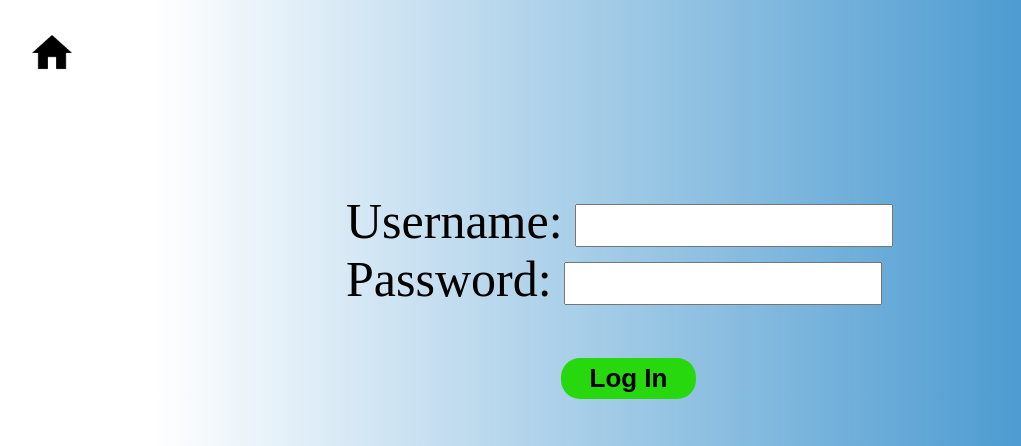
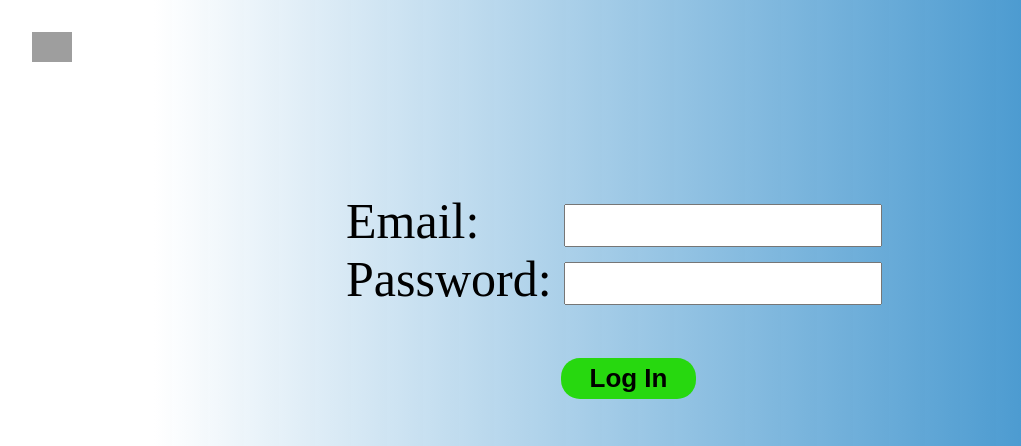
Before and after one commit to nomekop65/HackMatch, a Python web app: template HackMatch/HackMatch/Templates/HackMatch/logIn.html in a window 1280 px wide. Shown: the top 446 px of the page, without its empty margins (38-1059 px from the left). Run offline with Jinja, Linux system fonts and the light colour scheme; the template is opened without the code that fills it, so the values that code supplies are empty; grey boxes are pictures that could not be loaded.

Commit message:
Add files via upload

```diff
--- a/HackMatch/HackMatch/Templates/HackMatch/logIn.html
+++ b/HackMatch/HackMatch/Templates/HackMatch/logIn.html
@@ -3,16 +3,16 @@
 <head>
   <meta charset="UTF-8">
   <meta http-equiv="X-UA-Compatible" content="IE=edge">
-  <link rel="stylesheet" href="styleLogIn.css">
+  <link rel="stylesheet" href="/HackMatch/static/styleLogIn.css">
   <meta name="viewport" content="width=device-width, initial-scale=1.0">
   <title>Log In</title>
 </head>
 <body>
-    <a href="index.html"><img class="goHome" src="homeLogo.png" alt=""></a>
+    <a href="index.html"><img class="goHome" src="/HackMatch/static/homeLogo.png" alt="a"></a>
   <div class="logInContainer">
     <form action="index.html" method="get">
-      <label for ="usernameTextInput">Username:</label>
-      <input type="text" class="usernameTextInput" id="usernameInput"required>
+      <label for ="emailTextInput">Email:</label>
+      <input type="text" class="emailTextInput" id="emailInput"required>
       <br>
       <label for ="passwordTextInput">Password:</label>
       <input type="password" class="passwordTextInput" id="passwordInput"required>
```
